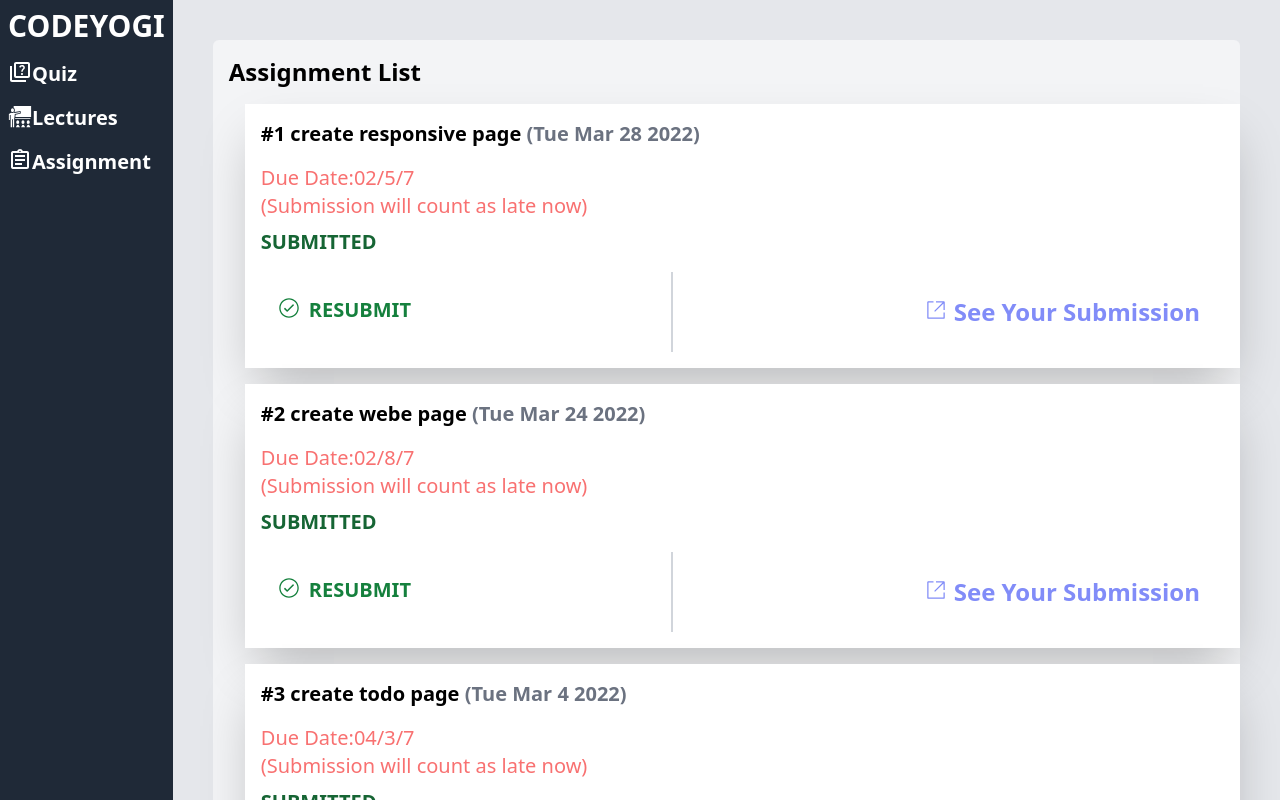
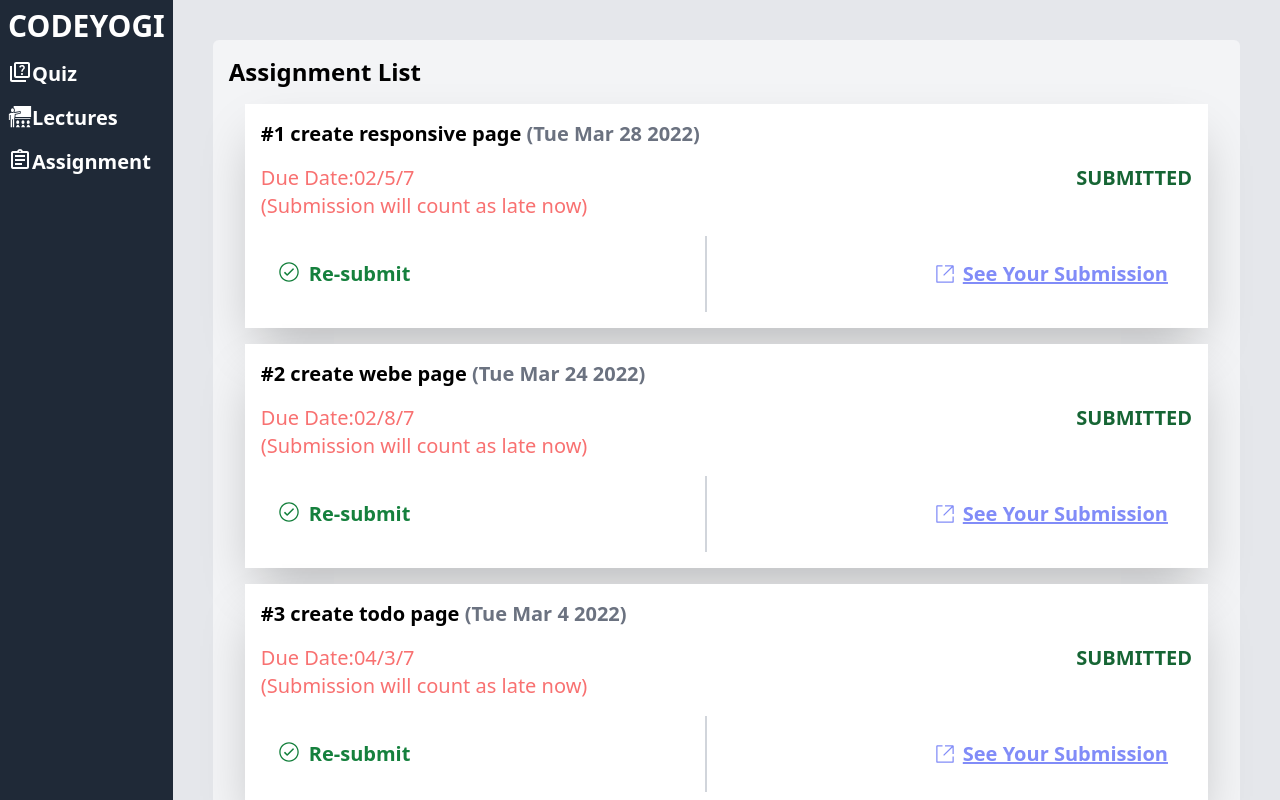
Before and after one commit to RishuBhaisora/CodeYogiClone, a React (Vite) app: page /assignments in a window 1280 px wide. Shown: the top 800 px of the page. Built offline with nearby package versions, Linux system fonts and the light colour scheme.

Commit message:
some updates on assignment list

```diff
--- a/src/Assignment.jsx
+++ b/src/Assignment.jsx
@@ -5,28 +5,30 @@ function Assignment(props) {
   const dueDatePassed=true;
   return (
 
-    <div className=" p-4 m-4 bg-white space-y-4 h-fit w-full shadow-2xl ">
-    <div className="flex flex-col ">
+    <div className=" p-4 m-4 bg-white space-y-4   shadow-2xl ">
+
     <div className="flex text-xl font-bold space-x-4  ">
     <h1 >#{props.count} {props.about}  <span className="text-gray-500">{props.date}</span></h1>
 
     </div>
 
-    </div>
+
+    <div className="flex justify-between">
     <div className="space-y-2">
   <h2 className=" text-xl text-red-400 ">Due Date:{props.dueDate}{dueDatePassed && <h1 className="  text-red-400 ">(Submission will count as late now)</h1>}  </h2>
 
-  <h1 className="text-green-800 font-bold text-xl">SUBMITTED</h1>
+
     </div>
+      <h1 className="text-green-800 font-bold text-xl">SUBMITTED</h1>  </div>
          <div className="flex justify-between ">
 
-    <div className=" p-4 flex">
+    <div className=" p-4 flex ">
     <div className="relative top-2 text-green-700  text-2xl"><IoIosCheckmarkCircleOutline /></div>
-    <h1 className=" text-xl font-bold m-2 text-green-700">RESUBMIT</h1> </div>
-    <span className=" border-r-2  border-gray-300"></span>
+    <h1 className=" text-xl font-bold m-2 text-green-700">Re-submit</h1> </div>
+    <span className=" border-r-2 pl-[58px] border-gray-300"></span>
      <div className="p-4 flex ">
       <div className="relative top-3 text-indigo-400 text-xl"><VscLinkExternal /></div>
-    <h1 className="text-2xl font-bold m-2 text-indigo-400"> See Your Submission</h1> </div> </div>
+    <h1 className="text-xl font-bold m-2  underline text-indigo-400"> See Your Submission</h1> </div> </div>
 
     </div>
   );
```
